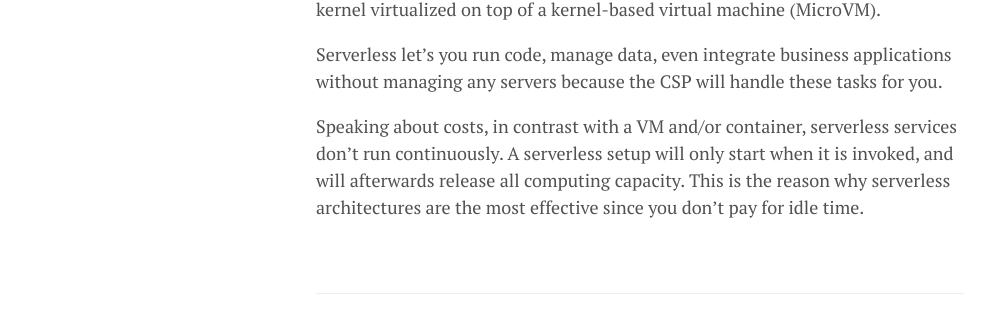
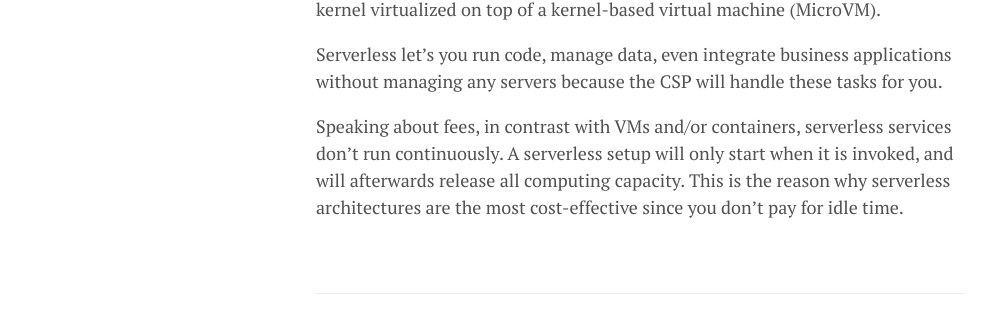
Before and after one commit to lgeurts/lgeurts.github.io, a Jekyll site: the page built from _posts/2022-03-29-what-is-serverless-computing.md, in a window 1280 px wide. Shown: the part 1158-1467 px from the top of the page, without its empty margins (0-987 px from the left). Built offline with Jekyll 4.4.1, drawn with Linux system fonts in a browser that asks for light colours; nearby versions of some CDN libraries; comment, search, counter and statistics services are not loaded.

Commit message:
Update 2022-03-29-what-is-serverless-computing.md

```diff
--- a/_posts/2022-03-29-what-is-serverless-computing.md
+++ b/_posts/2022-03-29-what-is-serverless-computing.md
@@ -25,4 +25,4 @@
 
 Serverless let's you run code, manage data, even integrate business applications without managing any servers because the CSP will handle these tasks for you.
 
-Speaking about costs, in contrast with a VM and/or container, serverless services don't run continuously. A serverless setup will only start when it is invoked, and will afterwards release all computing capacity. This is the reason why serverless architectures are the most effective since you don’t pay for idle time.
+Speaking about fees, in contrast with VMs and/or containers, serverless services don't run continuously. A serverless setup will only start when it is invoked, and will afterwards release all computing capacity. This is the reason why serverless architectures are the most cost-effective since you don’t pay for idle time.
```
